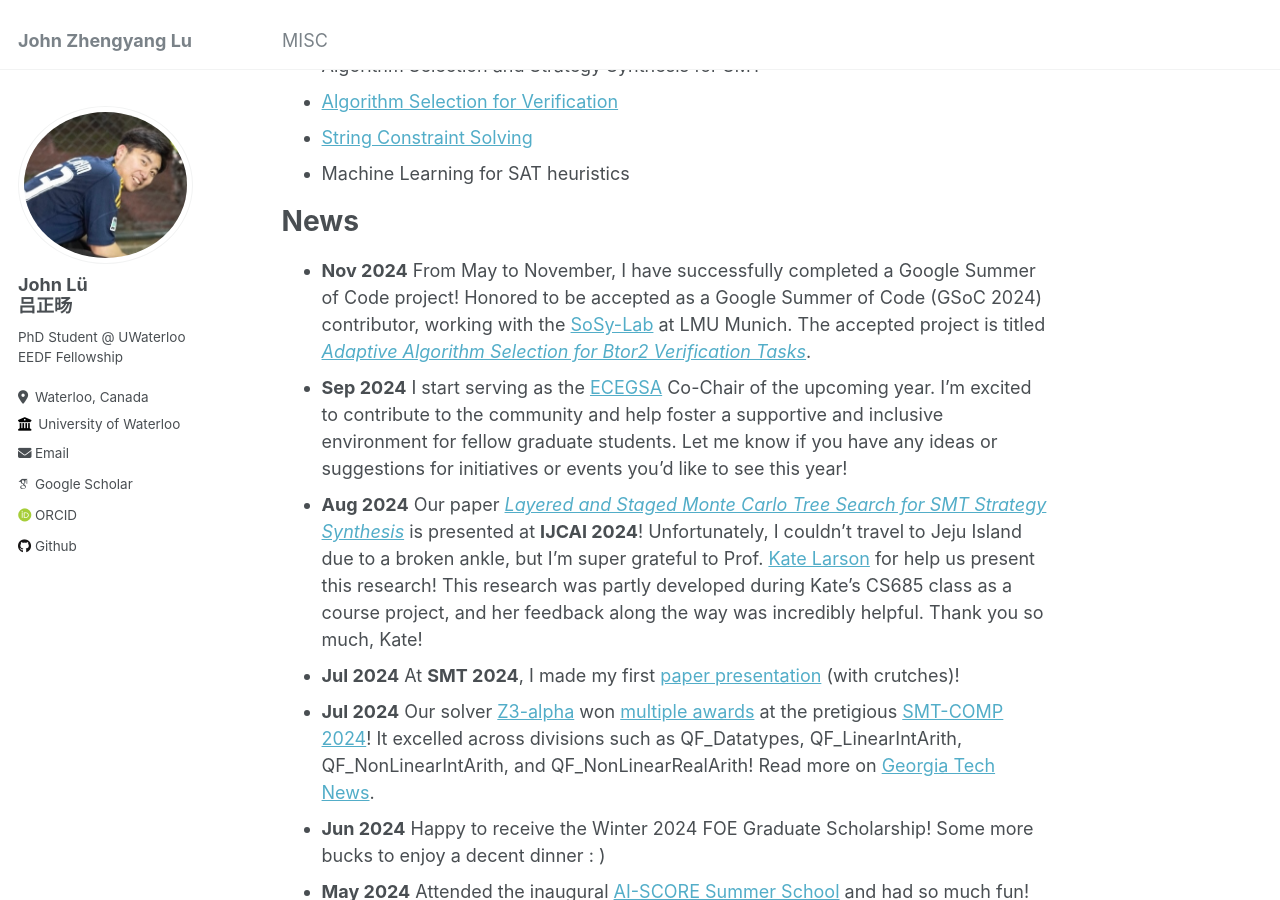
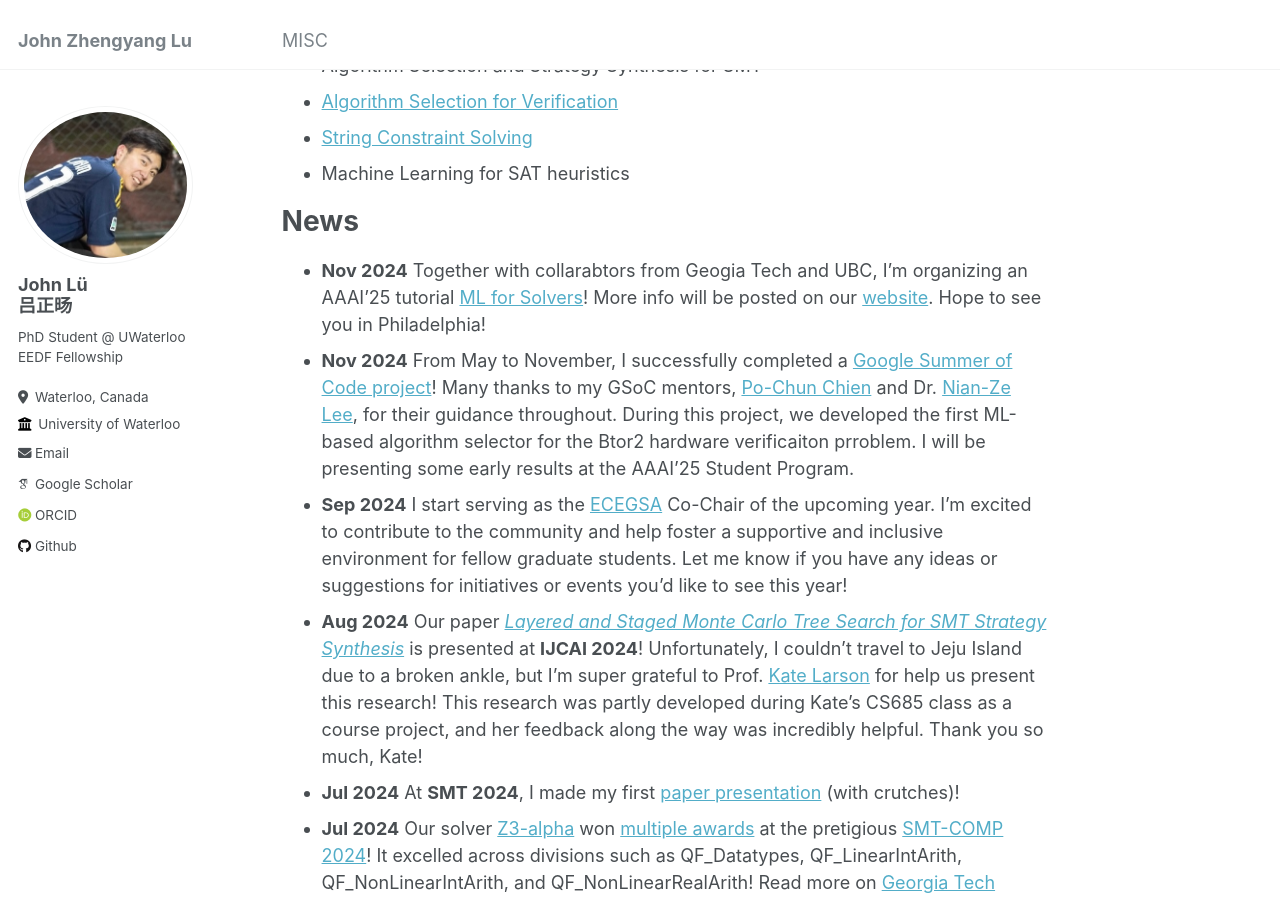
Before and after one commit to JohnLyu2/johnlyu2.github.io, a Jekyll site: the page built from _pages/about.md, in a window 1280 px wide and 900 px high, scrolled down 328 px. Built offline with Jekyll 4.4.1, drawn with Linux system fonts in a browser that asks for light colours; some web fonts are replaced.

Commit message:
nov'24 updates

```diff
--- a/_pages/about.md
+++ b/_pages/about.md
@@ -20,7 +20,8 @@ My strongest research interest is to combine reasoning and learning. Below are s
 
 News
 ======
-- **Nov 2024** From May to November, I have successfully completed a Google Summer of Code project! Honored to be accepted as a Google Summer of Code (GSoC 2024) contributor, working with the [SoSy-Lab](https://www.sosy-lab.org/) at LMU Munich. The accepted project is titled *[Adaptive Algorithm Selection for Btor2 Verification Tasks](https://summerofcode.withgoogle.com/programs/2024/projects/FGmF8gS3)*.
+- **Nov 2024** Together with collarabtors from Geogia Tech and UBC, I'm organizing an AAAI'25 tutorial [ML for Solvers](https://ml-for-solvers.github.io/)! More info will be posted on our [website](https://ml-for-solvers.github.io/). Hope to see you in Philadelphia!
+- **Nov 2024** From May to November, I successfully completed a [Google Summer of Code project](https://summerofcode.withgoogle.com/programs/2024/projects/FGmF8gS3)! Many thanks to my GSoC mentors, [Po-Chun Chien](https://www.sosy-lab.org/people/chien/) and Dr. [Nian-Ze Lee](https://nianzelee.github.io/), for their guidance throughout. During this project, we developed the first ML-based algorithm selector for the Btor2 hardware verificaiton prroblem. I will be presenting some early results at the AAAI'25 Student Program.
 - **Sep 2024** I start serving as the [ECEGSA](https://uwaterloo.ca/electrical-computer-engineering-graduate-student-association/) Co-Chair of the upcoming year. I’m excited to contribute to the community and help foster a supportive and inclusive environment for fellow graduate students. Let me know if you have any ideas or suggestions for initiatives or events you’d like to see this year!
 - **Aug 2024** Our paper *[Layered and Staged Monte Carlo Tree Search for SMT Strategy Synthesis](https://www.ijcai.org/proceedings/2024/0211.pdf)* is presented at **IJCAI 2024**! Unfortunately, I couldn't travel to Jeju Island due to a broken ankle, but I'm super grateful to Prof. [Kate Larson](https://cs.uwaterloo.ca/~klarson/index.html) for help us present this research! This research was partly developed during Kate's CS685 class as a course project, and her feedback along the way was incredibly helpful. Thank you so much, Kate!
 - **Jul 2024** At **SMT 2024**, I made my first [paper presentation](https://easychair.org/smart-slide/slide/p8zq#) (with crutches)!
```
